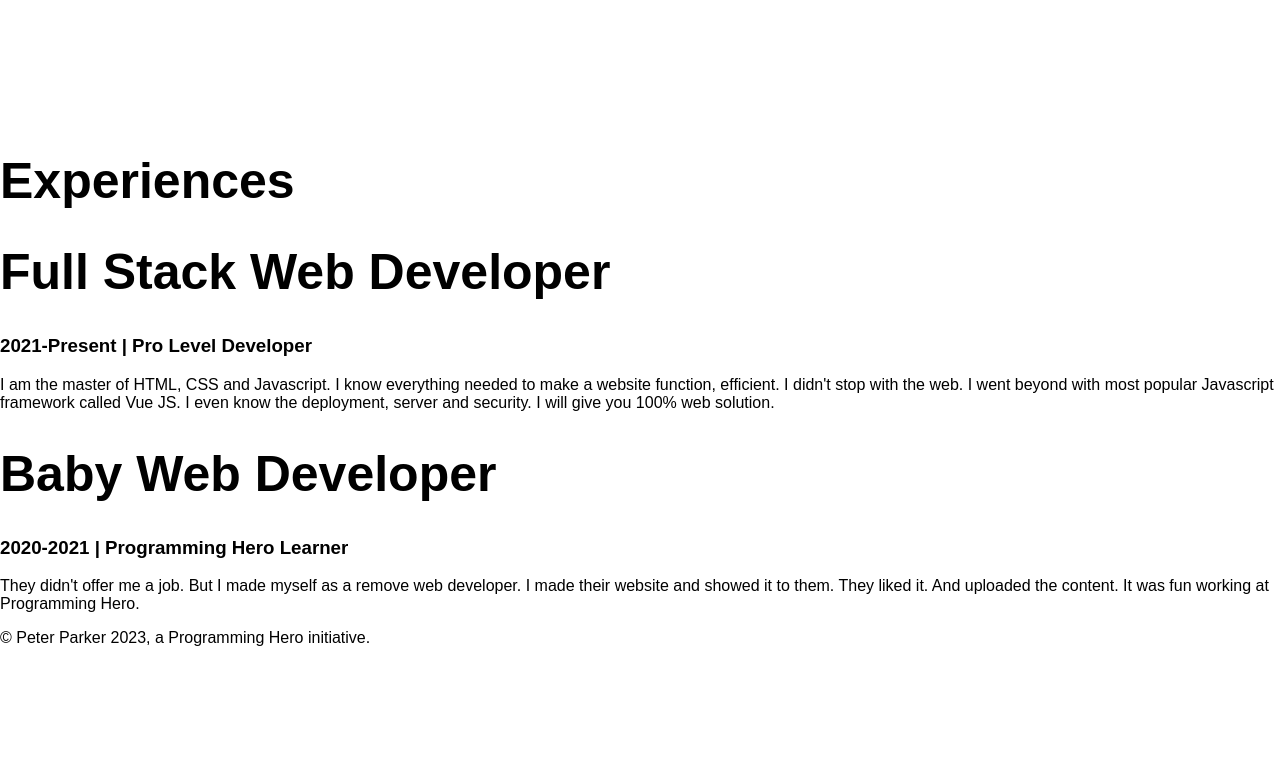
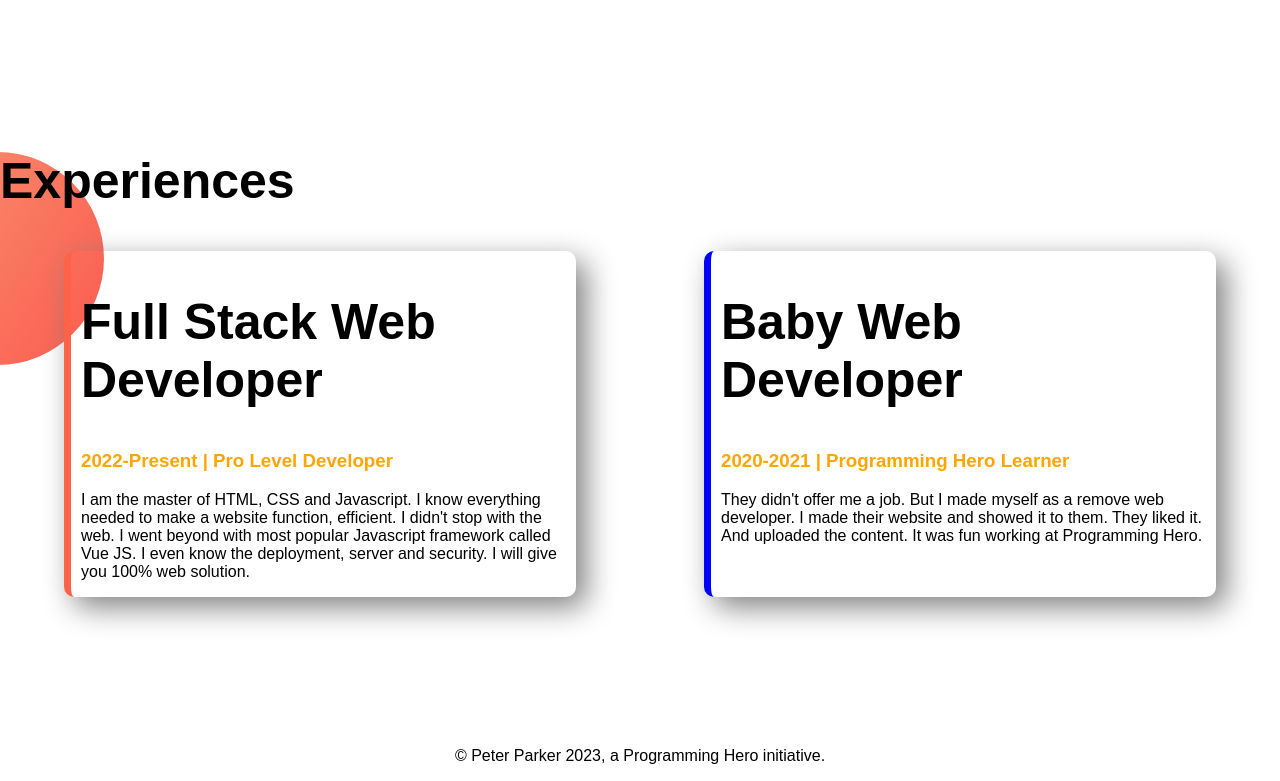
Before and after one commit to iprosenjitp/developer-portfolio, a plain HTML site: page index.html in a window 1280 px wide. Shown: the part 1376-2157 px from the top of the page. Before the commit the page ends 2039 px from the top, so only its background shows below. Drawn offline with Linux system fonts and the light colour scheme.

Commit message:
experience

```diff
--- a/index.html
+++ b/index.html
@@ -10,7 +10,7 @@
 </head>
 
 <body>
-    <section class="top-banner">
+    <section class="top-banner flesible-container">
         <div class="half-width">
             <h1>Welcome To</h1>
             <h1> <span class="orange-color">Prosenjit</span> World!</h1>
@@ -28,7 +28,7 @@
         </div>
     </section>
 
-    <section class="dream-big">
+    <section class="dream-big flesible-container">
         <div class="half-width">
             <img src="images/picture3-bg.png" alt="">
         </div>
@@ -44,20 +44,38 @@
         </div>
     </section>
 
+    <section class="experience-area">
         <h1>Experiences</h1>
 
+        <div class="flesible-container">
+            <div id="full-stack" class="experience-item">
                 <h1>Full Stack Web Developer</h1>
-    <h3>2021-Present | Pro Level Developer</h3>
-    <p>I am the master of HTML, CSS and Javascript. I know everything needed to make a website function, efficient. I
-        didn't stop with the web. I went beyond with most popular Javascript framework called Vue JS. I even know the
+                <h3 class="orange-color">2022-Present | Pro Level Developer</h3>
+                <p>I am the master of HTML, CSS and Javascript. I know everything needed to make a website function,
+                    efficient.
+                    I
+                    didn't stop with the web. I went beyond with most popular Javascript framework called Vue JS. I even
+                    know
+                    the
                     deployment, server and security. I will give you 100% web solution.</p>
+            </div>
 
+            <div id="baby-web" class="experience-item">
                 <h1>Baby Web Developer</h1>
-    <h3>2020-2021 | Programming Hero Learner</h3>
-    <p>They didn't offer me a job. But I made myself as a remove web developer. I made their website and showed it to
+                <h3 class="orange-color">2020-2021 | Programming Hero Learner</h3>
+                <p>They didn't offer me a job. But I made myself as a remove web developer. I made their website and
+                    showed
+                    it
+                    to
                     them. They liked it. And uploaded the content. It was fun working at Programming Hero.</p>
+            </div>
+        </div>
+    </section>
 
+    <footer>
         <p>© Peter Parker 2023, a Programming Hero initiative.</p>
+    </footer>
+
 </body>
 
 </html>
--- a/style.css
+++ b/style.css
@@ -11,7 +11,7 @@ h1 {
     color: orange;
 }
 
-section {
+.flesible-container {
     display: flex;
     margin-bottom: 150px;
 }
@@ -30,6 +30,7 @@ section {
     background-image: linear-gradient(orange, tomato);
     padding: 10px 40px;
     color: white;
+    font-weight: 700;
     border-radius: 5px;
 }
 
@@ -43,3 +44,31 @@ section {
     background-repeat: no-repeat;
     background-position: right;
 }
+
+.experience-item {
+    width: 40%;
+    margin-left: 5%;
+    margin-right: 5%;
+    padding-left: 10px;
+    box-shadow: 10px 10px 30px gray;
+    border-radius: 10px;
+
+}
+
+.experience-area {
+    background-image: url(images/exp-bg.png);
+    background-repeat: no-repeat;
+    background-color: left;
+}
+
+#full-stack {
+    border-left: 7px solid tomato;
+}
+
+#baby-web {
+    border-left: 7px solid blue;
+}
+
+footer {
+    text-align: center;
+}
```
Lines whose indentation alone changed are shown as unchanged.
